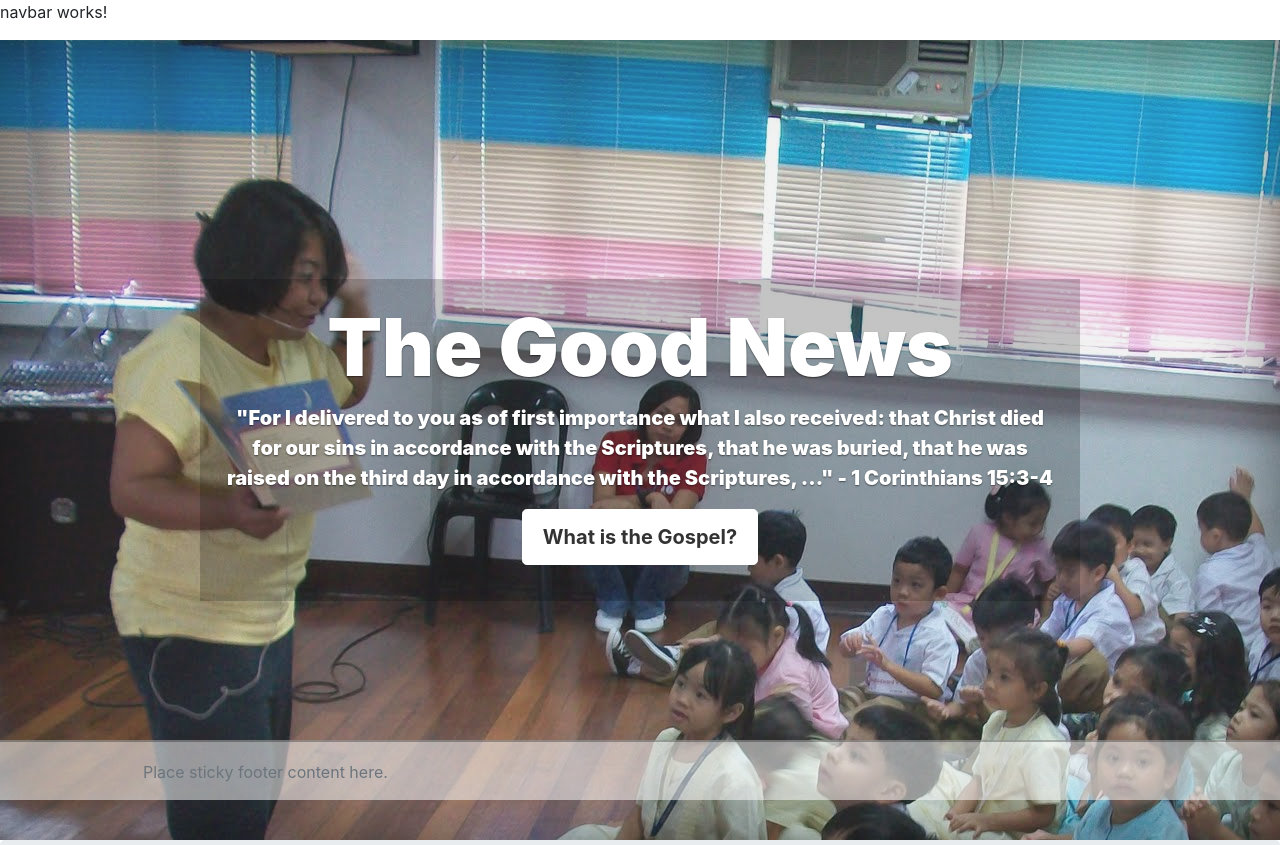
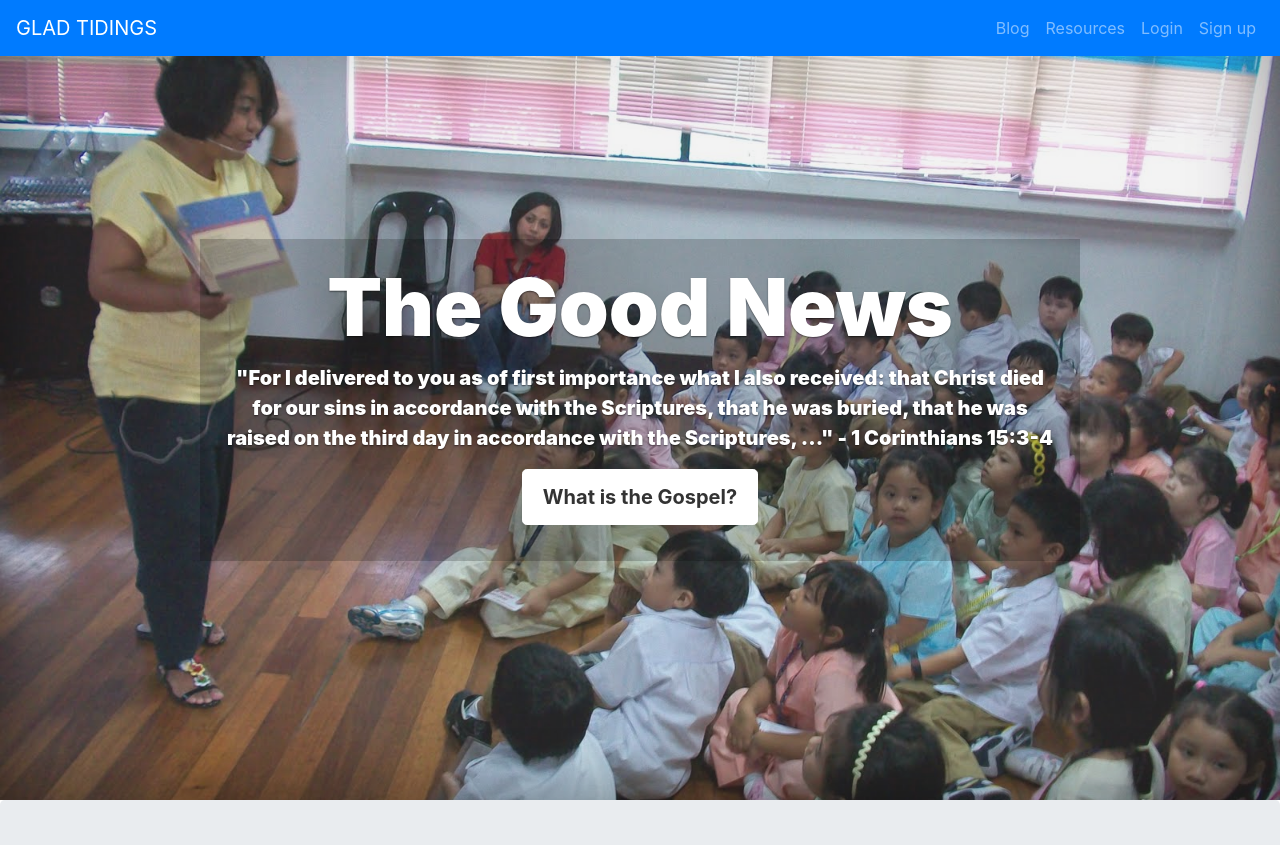
Before and after one commit to ECarpizo/GladTidings, an Angular app in the folder GladTidings/: page /home in a window 1280 px wide. Shown: the top 845 px of the page. Built offline with nearby package versions, Linux system fonts and the light colour scheme.

Commit message:
Fixed Homepage Cover and footer always at bottom of page

```diff
--- a/GladTidings/src/app/app.component.html
+++ b/GladTidings/src/app/app.component.html
@@ -1 +1,3 @@
 <router-outlet></router-outlet>
+<!-- /END THE FEATURETTES -->
+<app-footer></app-footer>
--- a/GladTidings/src/app/footer/footer.component.css
+++ b/GladTidings/src/app/footer/footer.component.css
@@ -1,5 +1,5 @@
 .footer {
-    position: absolute;
+    position: relative;
     bottom: 0;
     width: 100%;
     height: 60px; /* Set the fixed height of the footer here */
--- a/GladTidings/src/app/home/home.component.css
+++ b/GladTidings/src/app/home/home.component.css
@@ -28,13 +28,21 @@ a:hover {
    position: relative;
  }
 #header-img{
+    position: absolute;
     height: 100vh;
     width: 100%;
+    background: url("../../assets/homepageCover.JPG") no-repeat center center fixed;
+    -webkit-background-size: cover;
+    -moz-background-size: cover;
+    -o-background-size: cover;
+    background-size: cover;
+    /*
     background-image: url("../../assets/homepageCover.JPG");
+    background-repeat: no-repeat;
+    background-size: cover;
+    background-position: center;
+    */
     z-index: -1;
-}
-#header-img{
-  position: absolute;
 }
 main {
     height: 100%;
--- a/GladTidings/src/app/home/home.component.html
+++ b/GladTidings/src/app/home/home.component.html
@@ -9,9 +9,8 @@
                 <a href="https://www.biblegateway.com/passage/?search=Romans+3%3A19-28&version=ESV" target="_blank" class="btn btn-lg btn-secondary">What is the Gospel?</a>
               </p>
           </div>
-          <div id="header-img"></div>
+          <div id="header-img" class="center"></div>
         </main>
-
       </div>
 
       <!-- Main jumbotron for a primary marketing message or call to action -->
@@ -102,6 +101,3 @@
 
       <hr class="featurette-divider">
 </div>
-
-<!-- /END THE FEATURETTES -->
-<app-footer></app-footer>
--- a/GladTidings/src/app/navbar/navbar.component.css
+++ b/GladTidings/src/app/navbar/navbar.component.css
@@ -0,0 +1,7 @@
+/* * {
+    font-family: "Playfair Display", Georgia, "Times New Roman", serif;
+} */
+.navbar-nav{
+    width:100%;
+    align-content: right;
+}
--- a/GladTidings/src/app/navbar/navbar.component.html
+++ b/GladTidings/src/app/navbar/navbar.component.html
@@ -1,3 +1,38 @@
-<p>
-  navbar works!
-</p>
+<header>
+  <!-- Fixed navbar -->
+  <nav class="navbar navbar-expand-md navbar-dark fixed-top bg-primary">
+    <a class="navbar-brand text-uppercase strong" href="#">Glad Tidings</a>
+    <button class="navbar-toggler" type="button" data-toggle="collapse" data-target="#navbarCollapse" aria-controls="navbarCollapse"
+      aria-expanded="false" aria-label="Toggle navigation">
+      <span class="navbar-toggler-icon"></span>
+    </button>
+    <div class="collapse navbar-collapse" id="navbarCollapse">
+      <ul class="navbar-nav mr-auto d-flex justify-content-end">
+        <li class="nav-item">
+          <a class="nav-link" routerLink='/blog'>Blog</a>
+        </li>
+        <li class="nav-item">
+          <a class="nav-link" routerLink='/resources'>Resources</a>
+        </li>
+        <li class="nav-item">
+          <a class="nav-link" routerLink='/login'>Login</a>
+        </li>
+        <li class="nav-item">
+          <a class="nav-link" routerLink='/login'>Sign up</a>
+        </li>
+      </ul>
+      <!-- <div class="col-4 d-flex  align-items-center">
+        <form class="form-inline mt-2 mt-md-0">
+          <input class="form-control mr-sm-2" type="text" placeholder="Search" aria-label="Search">
+          <button class="btn btn-outline-default my-2 my-sm-0" type="submit">Search</button>
+        </form>
+      </div> -->
+    </div>
+  </nav>
+</header>
+<script src="https://code.jquery.com/jquery-3.3.1.slim.min.js"></script>
+<script>
+  window.jQuery || document.write('<script src="../../assets/js/vendor/jquery-slim.min.js"><\/script>')
+</script>
+<script src="../../assets/js/vendor/popper.min.js"></script>
+<script src="../../dist/js/bootstrap.min.js"></script>
```
